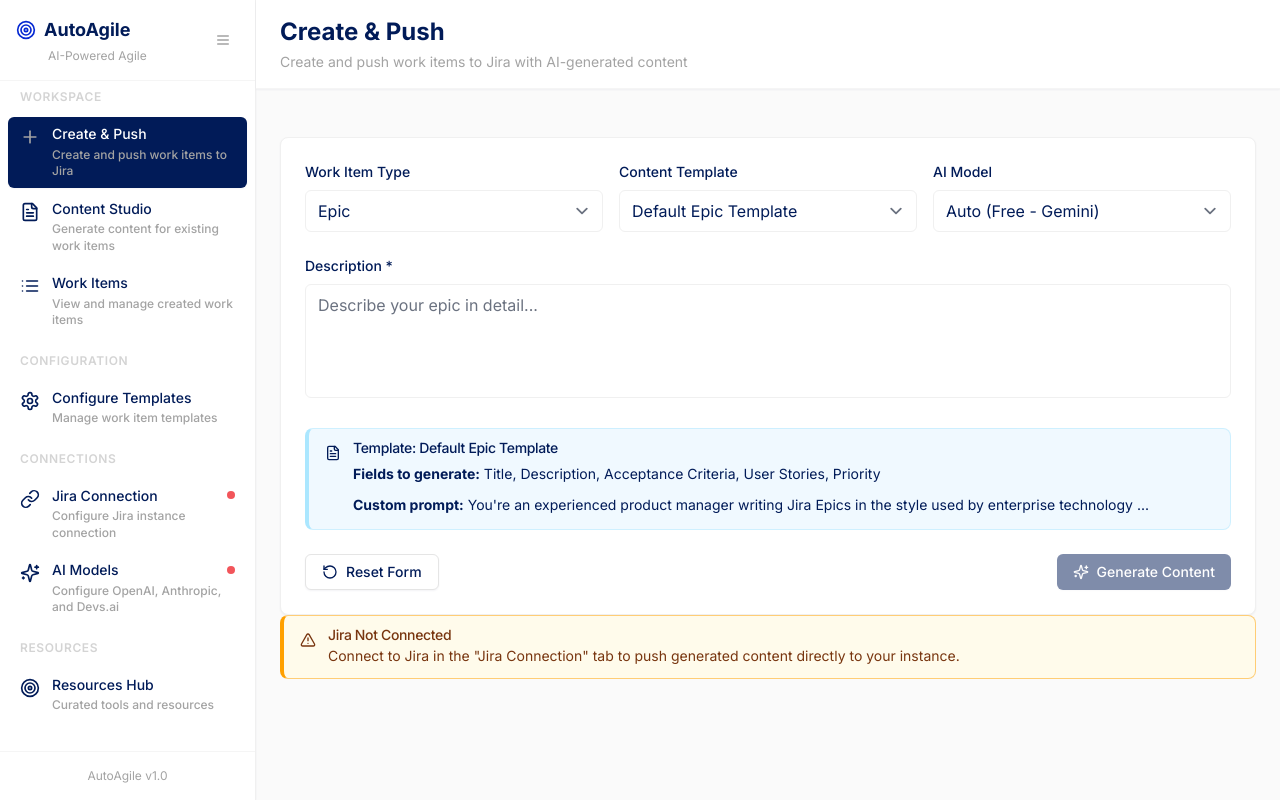
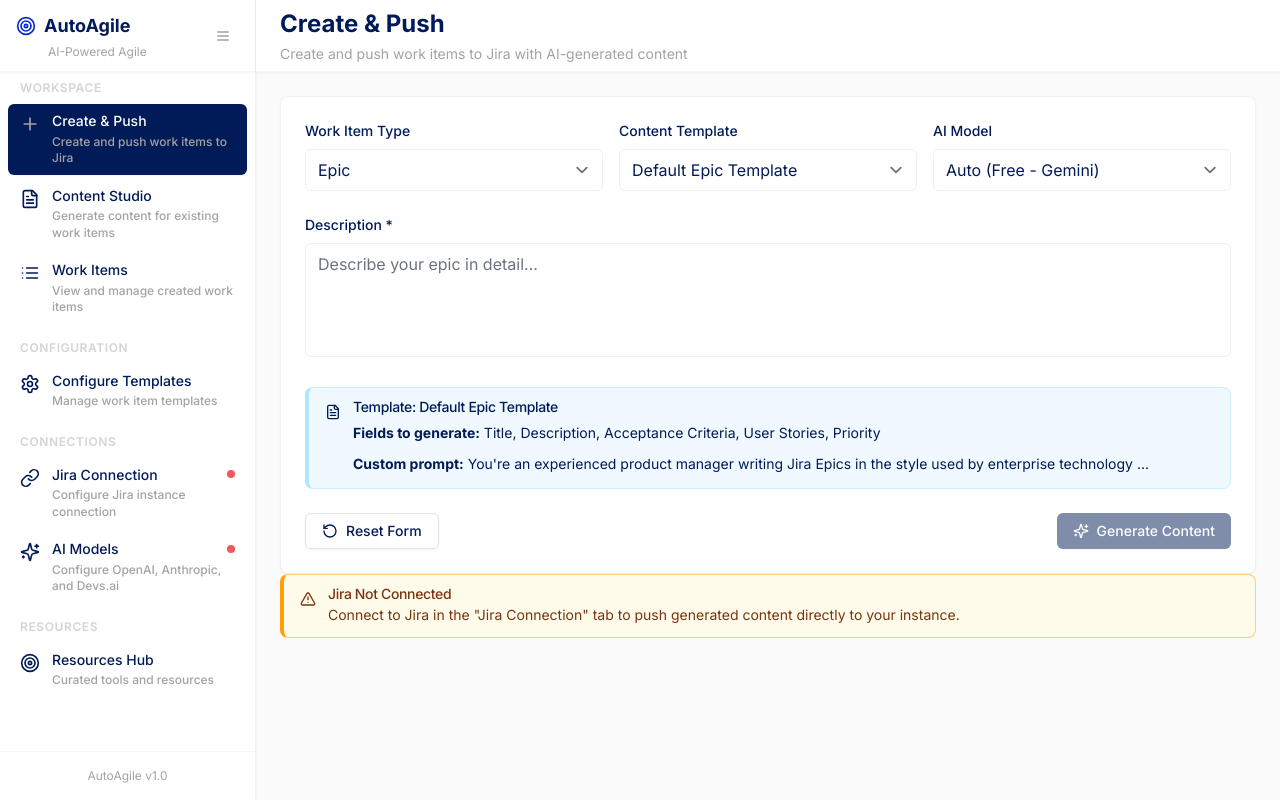
Before and after one commit to ketanmulay-appdirect/AutoAgile, a Next.js app: page / in a window 1280 px wide. Built offline with nearby package versions, Linux system fonts and the light colour scheme.

Commit message:
UI improvements: Aligned header sections and removed unnecessary spacing in Create & Push view

```diff
--- a/src/app/page.tsx
+++ b/src/app/page.tsx
@@ -196,8 +196,8 @@ export default function Home() {
       anthropicConnection={anthropicConnection}
     >
       {/* Header */}
-      <header className="bg-white border-b border-cloud-200 shadow-sm">
-        <div className="px-6 py-4">
+      <header className="bg-white border-b border-cloud-200 shadow-sm h-[72px] flex items-center">
+        <div className="px-6 w-full">
           <div>
             <h1 className="text-2xl font-bold text-navy-950 mb-1">
               {viewInfo.title}
--- a/src/components/enhanced-work-item-creator.tsx
+++ b/src/components/enhanced-work-item-creator.tsx
@@ -898,7 +898,7 @@ export function EnhancedWorkItemCreator({ jiraConnection, devsAIConnection, open
   }
 
   return (
-    <div className="space-y-6">
+    <>
       <ToastContainer toasts={toasts} onRemove={removeToast} />
 
       {/* Contextual PM Resources Toggle */}
@@ -1467,6 +1467,6 @@ export function EnhancedWorkItemCreator({ jiraConnection, devsAIConnection, open
         ]}
         currentStep={pushingStep}
       />
-    </div>
+    </>
   )
 }
--- a/src/components/sidebar.tsx
+++ b/src/components/sidebar.tsx
@@ -95,7 +95,8 @@ export function Sidebar({ currentView, onViewChange, jiraConnection, devsAIConne
       isCollapsed ? "w-16" : "w-64"
     )}>
       {/* Sidebar Header */}
-      <div className="p-4 border-b border-cloud-200">
+      <header className="bg-white border-b border-cloud-200 shadow-sm h-[72px] flex items-center">
+        <div className="px-4 w-full">
           <div className="flex items-center justify-between">
             {!isCollapsed && (
               <div className="flex flex-col">
@@ -122,6 +123,7 @@ export function Sidebar({ currentView, onViewChange, jiraConnection, devsAIConne
             </Button>
           </div>
         </div>
+      </header>
 
       {/* Navigation Groups */}
       <nav className="flex-1 p-2 overflow-y-auto">
@@ -130,7 +132,7 @@ export function Sidebar({ currentView, onViewChange, jiraConnection, devsAIConne
             <div key={group.id}>
               {/* Section Header - only show when expanded */}
               {!isCollapsed && (
-                <div className="px-3 mb-3">
+                <div className="px-3 mb-2">
                   <h3 className="text-xs font-semibold text-cloud-500 uppercase tracking-wider">
                     {group.label}
                   </h3>
@@ -139,13 +141,13 @@ export function Sidebar({ currentView, onViewChange, jiraConnection, devsAIConne
 
               {/* Section Divider for collapsed state */}
               {isCollapsed && groupIndex > 0 && (
-                <div className="mx-2 mb-3">
+                <div className="mx-2 mb-2">
                   <div className="h-px bg-cloud-200"></div>
                 </div>
               )}
 
               {/* Navigation Items */}
-              <div className="space-y-1">
+              <div className="space-y-1 mb-4">
                 {group.items.map((item) => {
                   const IconComponent = item.icon
                   const isActive = currentView === item.id
```
Lines whose indentation alone changed are shown as unchanged.
